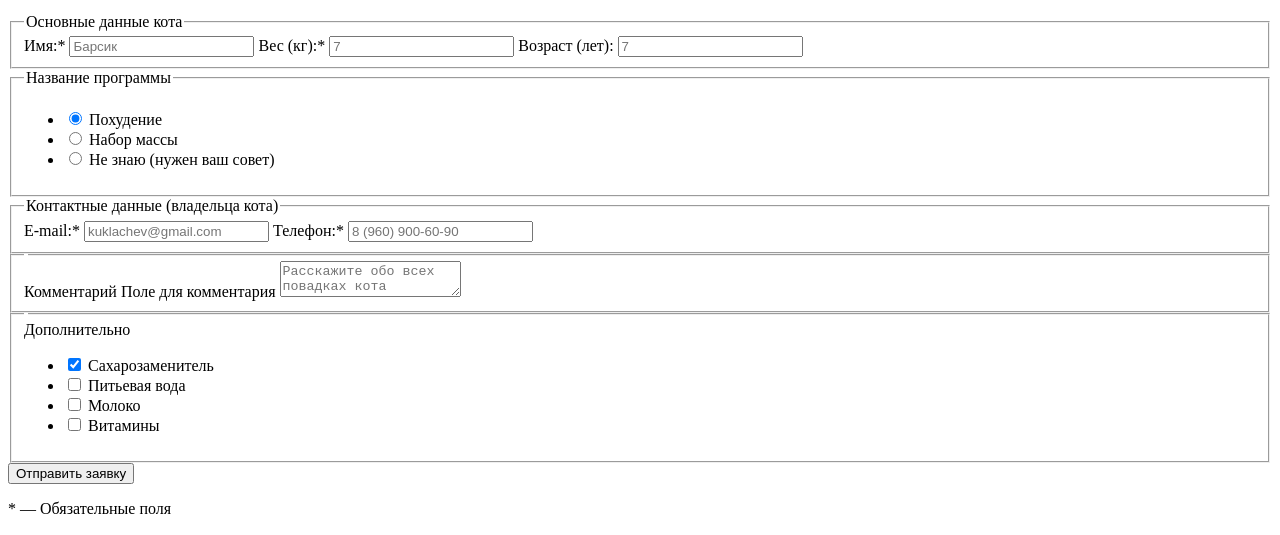
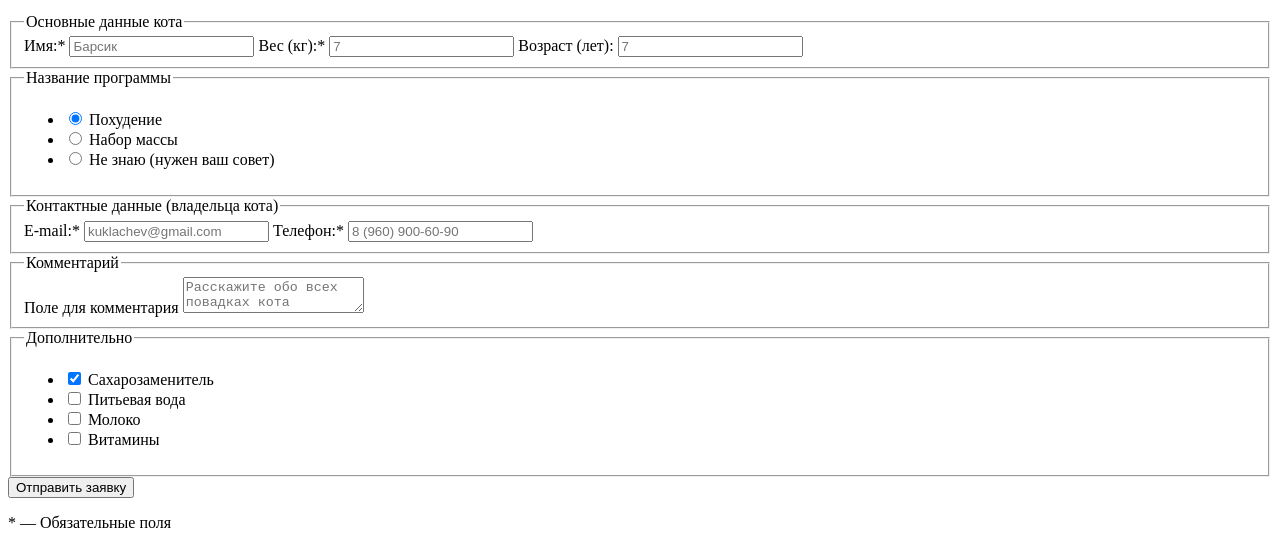
Before and after one commit to alchepak/1050801-cat-energy-19, a website: page source/form.html in a window 1280 px wide. Shown: the part 242-777 px from the top of the page. Drawn offline with Linux system fonts and the light colour scheme.

Commit message:
Исправляет ошибки в форме подбора программы

```diff
--- a/source/form.html
+++ b/source/form.html
@@ -89,7 +89,7 @@
         </fieldset>
 
         <fieldset class="program-form__group inputs-group">
-          <legend class="inputs-group__title group-title"></legend>Комментарий</legend>
+          <legend class="inputs-group__title group-title">Комментарий</legend>
 
           <label class="inputs-group__item">
             <span class="visually-hidden">Поле для комментария</span>
@@ -98,7 +98,7 @@
         </fieldset>
 
         <fieldset class="program-form__group inputs-group">
-          <legend class="inputs-group__title group-title"></legend>Дополнительно</legend>
+          <legend class="inputs-group__title group-title">Дополнительно</legend>
 
           <ul class="inputs-group__item choicelist">
             <li class="choicelist__item">
```
